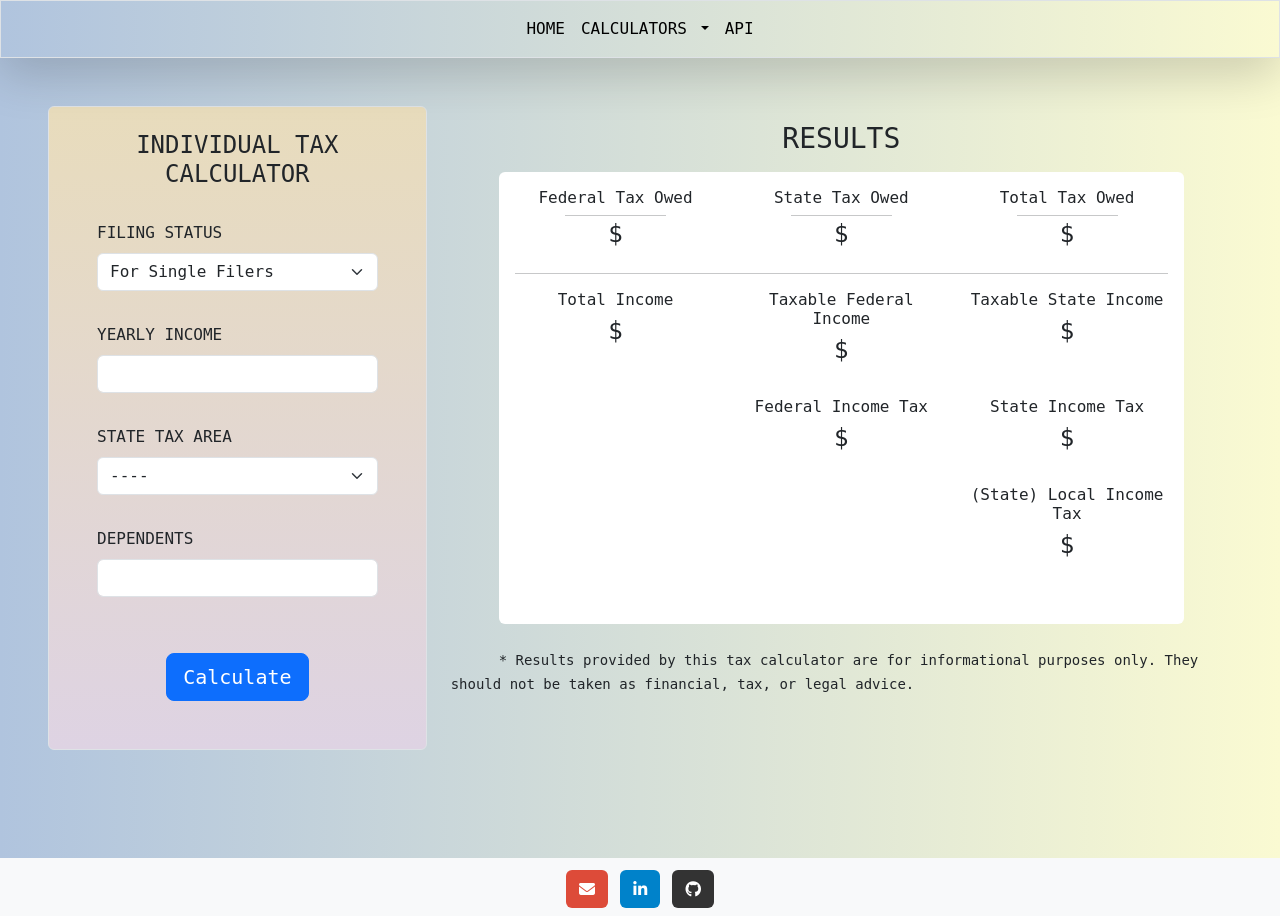
After one commit to 0bscurity/estimatedTaxCalculator, a Django app: page /individual-calculator/ in a window 1280 px wide. The commit adds this page. Run offline with Django 4.2, Linux system fonts and the light colour scheme; some libraries are stand-ins or nearby versions.

Commit message:
Preliminary testing of the individual tax calculator. Added calculations for social security tax and medicare tax.

```diff
--- a/estimate_payments/forms.py
+++ b/estimate_payments/forms.py
@@ -1,23 +1,32 @@
 from django import forms
+
+# Data common to all maryland calculators
+# TODO: These should be database driven eventually
+TAX_AREAS = (
+    ('0', '----'),
+    ('.0306', 'Harford County'),
+    ('.0320', 'Baltimore City'),
+    ('.0320', 'Baltimore County'),
+    ('.0296', 'Fredrick County'),
+)
+
+FILING_STATUS = (
+    ('single', 'For Single Filers'),
+    ('married', 'For Married Individuals Filing Joint Returns'),
+    ('head_of_household', 'For Head\'s of Households')
+)
 
 
 class BusinessCalculatorForm(forms.Form):
-    TAX_AREAS = (
-        ('0', '----'),
-        ('.0306', 'Harford County'),
-        ('.0320', 'Baltimore City'),
-        ('.0320', 'Baltimore County'),
-        ('.0296', 'Fredrick County'),
-    )
-
-    FILING_STATUS = (
-        ('single', 'For Single Filers'),
-        ('married', 'For Married Individuals Filing Joint Returns'),
-        ('head_of_household', 'For Head\'s of Households')
-    )
-
     filing_status = forms.ChoiceField(choices=FILING_STATUS, required=False, label='FILING STATUS')
     self_employment_income = forms.DecimalField(required=False, label='SELF EMPLOYMENT INCOME')
     deductions = forms.DecimalField(required=False, label='DEDUCTIONS')
     state_tax_area = forms.ChoiceField(choices=TAX_AREAS, required=False, label='STATE TAX AREA')
     dependents = forms.IntegerField(required=False, label='DEPENDENTS')
+
+
+class IndividualCalculatorForm(forms.Form):
+    filing_status = forms.ChoiceField(choices=FILING_STATUS, required=False, label='FILING STATUS')
+    income = forms.DecimalField(required=False, label='YEARLY INCOME')
+    state_tax_area = forms.ChoiceField(choices=TAX_AREAS, required=False, label='STATE TAX AREA')
+    dependents = forms.IntegerField(required=False, label='DEPENDENTS')
--- a/estimate_payments/urls.py
+++ b/estimate_payments/urls.py
@@ -5,4 +5,5 @@ from estimate_payments.views import *
 urlpatterns = [
     path('', Home.as_view(), name='home'),
     path('self-employment-tax-calculator/', BusinessCalculator.as_view(), name='business-calculator'),
+    path('individual-calculator/', IndividualCalculator.as_view(), name='individual-calculator'),
 ]
--- a/estimate_payments/views.py
+++ b/estimate_payments/views.py
@@ -1,8 +1,8 @@
 from django.shortcuts import render
 from django.views.generic import TemplateView, FormView, ListView
 
-from estimate_payments.calculations import calculate_se_tax
-from estimate_payments.forms import BusinessCalculatorForm
+from estimate_payments.calculations import calculate_se_tax, calculate_individual_tax
+from estimate_payments.forms import BusinessCalculatorForm, IndividualCalculatorForm
 
 
 class Home(TemplateView):
@@ -60,3 +60,45 @@ class BusinessCalculator(FormView):
         context.update(custom_context)
 
         return render(self.request, self.template_name, context)
+
+
+class IndividualCalculator(FormView):
+    template_name = 'estimated_payments/individual-calculator.html'
+    form_class = IndividualCalculatorForm
+
+    def get_success_url(self):
+        return self.request.path
+
+    def get_context_data(self, **kwargs):
+        context = super().get_context_data(**kwargs)
+        context['form'] = self.form_class
+        return context
+
+    def form_valid(self, form):
+        filing_status = form.cleaned_data['filing_status']
+        income = form.cleaned_data['income']
+        local_tax = form.cleaned_data['state_tax_area']
+        dependents = form.cleaned_data['dependents']
+
+        results = calculate_individual_tax(filing_status=filing_status, income=income, dependents=dependents,
+                                           local_tax=local_tax)
+
+        custom_context = {
+            "form": form,
+            "total_income": results.gross_income,
+            "total_tax": results.total_tax,
+            "s_taxable_income": results.state_taxable_income,
+            "f_taxable_income": results.federal_taxable_income,
+            "social": results.social_security_tax,
+            "medicare": results.medicare_tax,
+            "federal_tax": results.federal_tax,
+            "federal_sd": results.federal_sd,
+            "state_tax": results.state_tax,
+            "state_sd": results.state_sd,
+            "local_tax": results.local_tax,
+        }
+
+        context = self.get_context_data(form=form)
+        context.update(custom_context)
+
+        return render(self.request, self.template_name, context)
--- a/templates/estimated_payments/home-product-buttons.html
+++ b/templates/estimated_payments/home-product-buttons.html
@@ -84,7 +84,7 @@
                         </div>
                         <div class="col-sm-12 col-md-6">
                             <div class="solution_card">
-                                <a href="{% url 'business-calculator' %}"
+                                <a href="{% url 'individual-calculator' %}"
                                    style="text-decoration: none; color: black">
                                     <div class="hover_color_bubble"></div>
                                     <div class="so_top_icon">
--- /dev/null
+++ b/templates/estimated_payments/individual-calculator.html
@@ -0,0 +1,43 @@
+{% extends 'base.html' %}
+{% load crispy_forms_tags %}
+
+{% block content %}
+
+    <div class="container-fluid mx-auto px-lg-5 py-5 vh-100" style="font-family: 'JetBrains Mono Medium',monospace">
+
+        <div class="row pb-5">
+
+            <div class="col-sm-12 col-lg-4">
+
+                <div class="border rounded px-5 pt-4" style="background: linear-gradient(#e8dcbc, #ded3e3)">
+
+                    <h4 class="text-center pb-4">INDIVIDUAL TAX CALCULATOR</h4>
+
+                    <form method="post" class="text-center pb-4">
+                        {% csrf_token %}
+                        {% for field in form %}
+                            <div class="row pb-3 text-start" style="font-weight: 400">
+                                {{ field|as_crispy_field }}
+                            </div>
+                        {% endfor %}
+                        <input class="btn btn-primary btn-lg mt-4 mb-4" type="submit"
+                               value="Calculate">
+                    </form>
+                </div>
+
+            </div>
+
+
+            <div class="col-sm-12 col-lg-8 pt-3">
+
+                {% include 'individual-results.html' %}
+
+            </div>
+
+
+        </div>
+
+
+    </div>
+
+{% endblock %}
--- /dev/null
+++ b/templates/estimated_payments/individual-results.html
@@ -0,0 +1,127 @@
+{% load humanize %}
+
+<h3 class="text-center">RESULTS</h3>
+
+<div class="rounded mb-4 py-3 px-3 mt-3 mx-lg-5 text-center" style="background-color: white">
+
+    <div class="row">
+
+        <div class="col-sm-12 col-md-4">
+            <h6>Federal Tax Owed</h6>
+            <hr class="my-0 pb-1 mx-auto" style="width: 50%">
+            {% if federal_tax %}
+                <h4>
+                    ${{ federal_tax|add:social|add:medicare|floatformat:2|intcomma }}</h4>
+            {% else %}
+                <h4>$</h4>
+            {% endif %}
+        </div>
+
+        <div class="col-sm-12 col-md-4">
+            <h6>State Tax Owed</h6>
+            <hr class="my-0 pb-1 mx-auto" style="width: 50%">
+            {% if state_tax %}
+                <h4>${{ state_tax|add:local_tax|floatformat:2|intcomma }}</h4>
+            {% else %}
+                <h4>$</h4>
+            {% endif %}
+        </div>
+
+        <div class="col-sm-12 col-md-4">
+            <h6>Total Tax Owed</h6>
+            <hr class="my-0 pb-1 mx-auto" style="width: 50%">
+            {% if total_tax %}
+                <h4>${{ total_tax|floatformat:2|intcomma }}</h4>
+            {% else %}
+                <h4>$</h4>
+            {% endif %}
+        </div>
+
+    </div>
+
+
+    <div class="pb-3">
+        <hr>
+        <div class="row">
+
+            <div class="col-sm-12 col-md-4">
+                <h6>Total Income</h6>
+                <h4>${{ total_income|floatformat:2|intcomma }}</h4>
+            </div>
+
+            <div class="col-sm-12 col-md-4">
+                <h6>Taxable Federal Income</h6>
+                <h4>${{ f_taxable_income|floatformat:2|intcomma }}</h4>
+            </div>
+
+            <div class="col-sm-12 col-md-4">
+                <h6>Taxable State Income</h6>
+                <h4>${{ s_taxable_income|floatformat:2|intcomma }}</h4>
+            </div>
+
+        </div>
+
+        <div class="row pt-4">
+
+            <div class="col-sm-12 col-md-4">
+
+            </div>
+
+            <div class="col-sm-12 col-md-4">
+                <h6>Federal Income Tax</h6>
+                <h4>${{ federal_tax|floatformat:2|intcomma }}</h4>
+            </div>
+
+            <div class="col-sm-12 col-md-4">
+                <h6>State Income Tax</h6>
+                <h4>${{ state_tax|floatformat:2|intcomma }}</h4>
+            </div>
+
+
+        </div>
+
+        <div class="row pt-4">
+
+            <div class="col-sm-12 col-md-4">
+
+            </div>
+
+            <div class="col-sm-12 col-md-4">
+                {% if social > 0 %}
+                    <h6>Social Security Tax</h6>
+                    <h4>${{ social|floatformat:2|intcomma }}</h4>
+                {% endif %}
+            </div>
+
+            <div class="col-sm-12 col-md-4">
+                <h6>(State) Local Income Tax</h6>
+                <h4>${{ local_tax|floatformat:2|intcomma }}</h4>
+            </div>
+
+        </div>
+
+        <div class="row pt-4">
+
+            <div class="col-sm-12 col-md-4">
+
+            </div>
+
+            <div class="col-sm-12 col-md-4">
+                {% if medicare > 0 %}
+                    <h6>Medicare Tax</h6>
+                    <h4>${{ medicare|floatformat:2|intcomma }}</h4>
+                {% endif %}
+            </div>
+
+            <div class="col-sm-12 col-md-4">
+
+            </div>
+
+        </div>
+
+    </div>
+
+</div>
+
+<small class="mx-lg-5">* Results provided by this tax calculator are for informational purposes only. They should not be
+    taken as financial, tax, or legal advice.</small>
--- a/templates/navbar.html
+++ b/templates/navbar.html
@@ -19,7 +19,7 @@
                     <ul class="dropdown-menu" aria-labelledby="navbarDropdown">
                         <li><a class="dropdown-item" href="{% url 'business-calculator' %}">SELF EMPLOYMENT
                             CALCULATOR</a></li>
-                        <li><a class="dropdown-item" href="#">INDIVIDUAL TAX CALCULATOR</a></li>
+                        <li><a class="dropdown-item" href="{% url 'individual-calculator' %}">INDIVIDUAL TAX CALCULATOR</a></li>
                     </ul>
                 </li>
 
```
Also changed, not shown: estimate_payments/calculations.py (+170 -7 lines).
